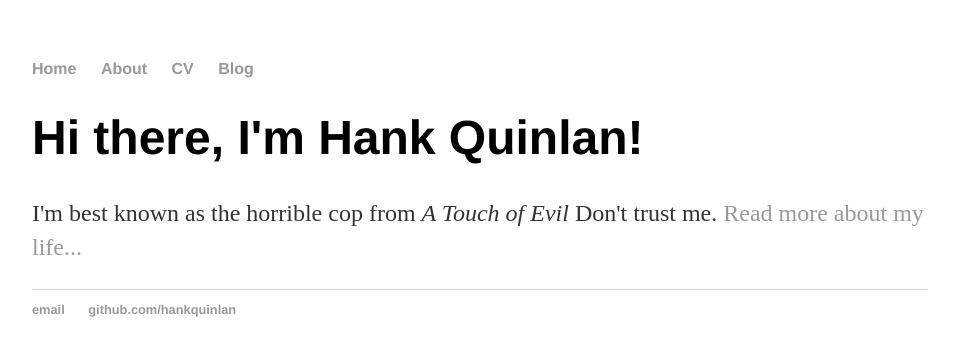
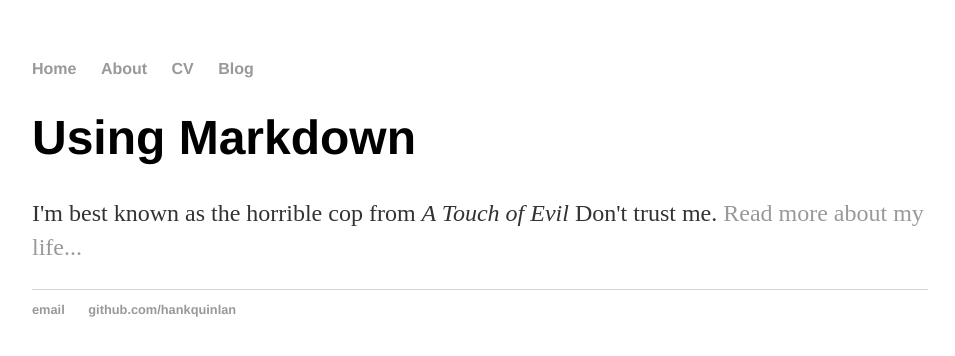
Before and after one commit to sai1408/sai.github.io, a Jekyll site: the page built from index.html, in a window 1280 px wide. Shown: the top 356 px of the page, without its empty margins (160-1115 px from the left). Built offline with Jekyll 4.4.1, drawn with Linux system fonts in a browser that asks for light colours.

Commit message:
Update index.html

```diff
--- a/index.html
+++ b/index.html
@@ -1,8 +1,8 @@
 ---
 layout: default
-title: Hank Quinlan, Horrible Cop
+title: Creating webpages through mark down
 ---
 <div class="blurb">
-	<h1>Hi there, I'm Hank Quinlan!</h1>
+	<h1> Using Markdown</h1>
 	<p>I'm best known as the horrible cop from <em>A Touch of Evil</em> Don't trust me. <a href="/about">Read more about my life...</a></p>
 </div><!-- /.blurb -->
```
